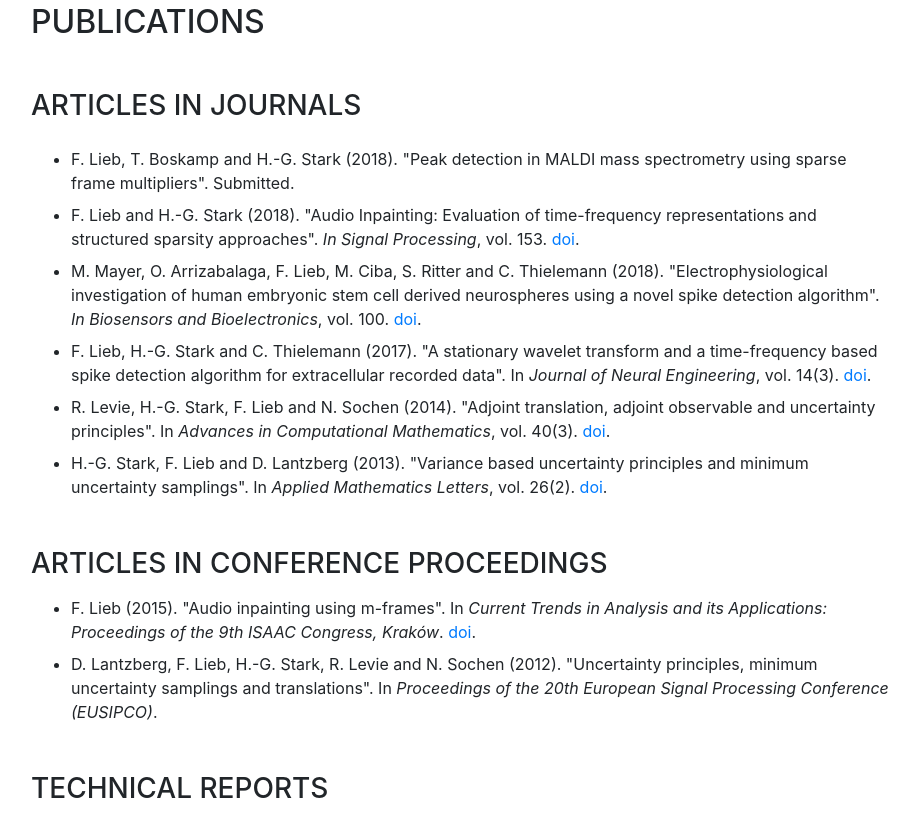
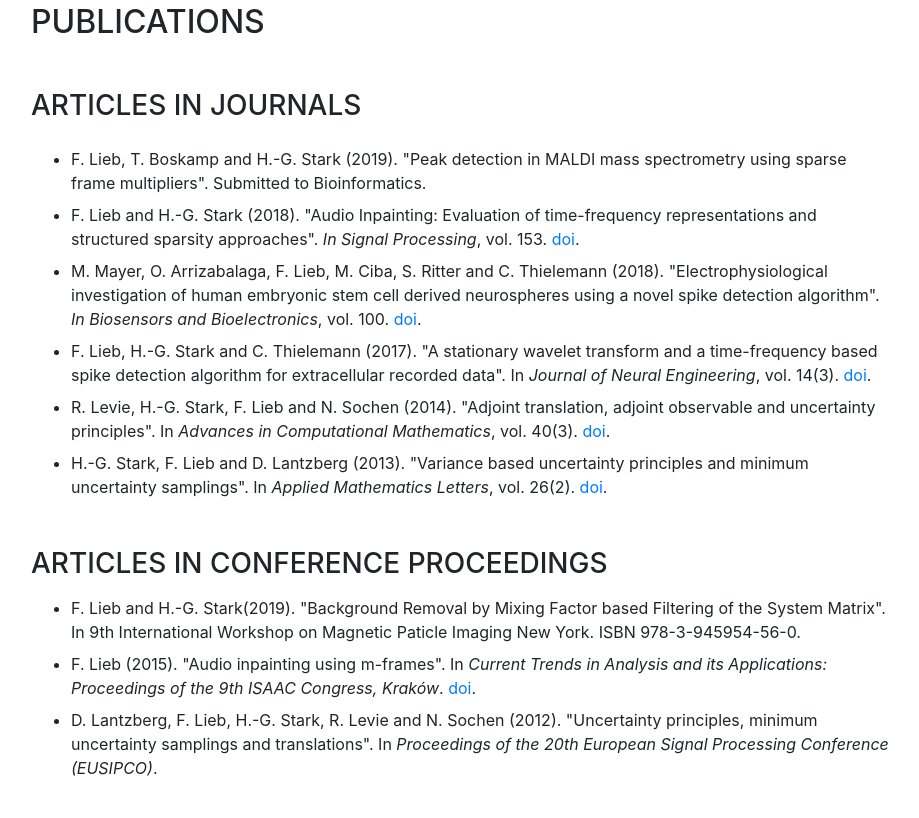
Before and after one commit to flieb/flieb.github.io, a website with bundled scripts: page index.html in a window 1280 px wide. Shown: the part 1802-2620 px from the top of the page, without its empty margins (337-1256 px from the left). Built offline with nearby package versions, Linux system fonts and the light colour scheme; a web font is replaced by a local one.

Commit message:
IWMPI change

```diff
--- a/index.html
+++ b/index.html
@@ -120,7 +120,7 @@
           <h3 class="mb-4">Articles in Journals</h3>
             <ul class="mypubul">
                 <li>
-                    F. Lieb, T. Boskamp and H.-G. Stark (2018). "Peak detection in MALDI mass spectrometry using sparse frame multipliers". Submitted.
+                    F. Lieb, T. Boskamp and H.-G. Stark (2019). "Peak detection in MALDI mass spectrometry using sparse frame multipliers". Submitted to Bioinformatics.
                 </li>
                 <li>
                     F. Lieb and H.-G. Stark (2018). "Audio Inpainting: Evaluation of time-frequency representations and structured sparsity approaches". <i>In Signal Processing</i>, vol. 153. <a href="https://doi.org/10.1016/j.sigpro.2018.07.012">doi</a>.
@@ -143,6 +143,9 @@ using a novel spike detection algorithm". <i>In Biosensors and Bioelectronics</i
 
           <h3 class="mb-3 mt-5">Articles in Conference Proceedings</h3>
             <ul class="mypubul">
+                <li>F. Lieb and H.-G. Stark(2019). "Background Removal by Mixing Factor based Filtering of the System Matrix". In 9th International Workshop on Magnetic Paticle Imaging New York. ISBN 978-3-945954-56-0.
+
+                </li>
                 <li>
                     F. Lieb (2015). "Audio inpainting using m-frames". In <i>Current Trends in Analysis and its Applications: Proceedings of the 9th ISAAC Congress, Kraków</i>. <a href="https://doi.org/10.1007/978-3-319-12577-0_77">doi</a>.
                 </li>
@@ -172,57 +175,7 @@ using a novel spike detection algorithm". <i>In Biosensors and Bioelectronics</i
       </section>
 
 
-      <!--section class="resume-section p-3 p-lg-5 d-flex flex-column" id="experience">
-        <div class="my-auto">
-          <h2 class="mb-5">Experience</h2>
 
-          <div class="resume-item d-flex flex-column flex-md-row mb-5">
-            <div class="resume-content mr-auto">
-              <h3 class="mb-0">Senior Web Developer</h3>
-              <div class="subheading mb-3">Intelitec Solutions</div>
-              <p>Bring to the table win-win survival strategies to ensure proactive domination. At the end of the day, going forward, a new normal that has evolved from generation X is on the runway heading towards a streamlined cloud solution. User generated content in real-time will have multiple touchpoints for offshoring.</p>
-            </div>
-            <div class="resume-date text-md-right">
-              <span class="text-primary">March 2013 - Present</span>
-            </div>
-          </div>
-
-          <div class="resume-item d-flex flex-column flex-md-row mb-5">
-            <div class="resume-content mr-auto">
-              <h3 class="mb-0">Web Developer</h3>
-              <div class="subheading mb-3">Intelitec Solutions</div>
-              <p>Capitalize on low hanging fruit to identify a ballpark value added activity to beta test. Override the digital divide with additional clickthroughs from DevOps. Nanotechnology immersion along the information highway will close the loop on focusing solely on the bottom line.</p>
-            </div>
-            <div class="resume-date text-md-right">
-              <span class="text-primary">December 2011 - March 2013</span>
-            </div>
-          </div>
-
-          <div class="resume-item d-flex flex-column flex-md-row mb-5">
-            <div class="resume-content mr-auto">
-              <h3 class="mb-0">Junior Web Designer</h3>
-              <div class="subheading mb-3">Shout! Media Productions</div>
-              <p>Podcasting operational change management inside of workflows to establish a framework. Taking seamless key performance indicators offline to maximise the long tail. Keeping your eye on the ball while performing a deep dive on the start-up mentality to derive convergence on cross-platform integration.</p>
-            </div>
-            <div class="resume-date text-md-right">
-              <span class="text-primary">July 2010 - December 2011</span>
-            </div>
-          </div>
-
-          <div class="resume-item d-flex flex-column flex-md-row">
-            <div class="resume-content mr-auto">
-              <h3 class="mb-0">Web Design Intern</h3>
-              <div class="subheading mb-3">Shout! Media Productions</div>
-              <p>Collaboratively administrate empowered markets via plug-and-play networks. Dynamically procrastinate B2C users after installed base benefits. Dramatically visualize customer directed convergence without revolutionary ROI.</p>
-            </div>
-            <div class="resume-date text-md-right">
-              <span class="text-primary">September 2008 - June 2010</span>
-            </div>
-          </div>
-
-        </div>
-
-      </section-->
 
       <hr class="m-0">
 
@@ -234,7 +187,7 @@ using a novel spike detection algorithm". <i>In Biosensors and Bioelectronics</i
             <div class="resume-content mr-auto">
               <h3 class="mb-0">University of Bremen</h3>
               <div class="subheading mb-3">Dr.-Ing.</div>
-              <div><i>"The affine uncertainty principle, associated frames and applications in signal processing"</i>.</div>
+              <div><i>"The affine uncertainty principle, associated frames and applications in signal processing"<a href="http://nbn-resolving.de/urn:nbn:de:gbv:46-00106720-18">doi</a></i>.</div>
             </div>
             <div class="resume-date text-md-right">
               <span class="text-primary">October 2012 - July 2018</span>
@@ -266,79 +219,6 @@ using a novel spike detection algorithm". <i>In Biosensors and Bioelectronics</i
         </div>
       </section>
 
-      <!--hr class="m-0">
-
-      <section class="resume-section p-3 p-lg-5 d-flex flex-column" id="skills">
-        <div class="my-auto">
-          <h2 class="mb-5">Skills</h2>
-
-          <div class="subheading mb-3">Programming Languages &amp; Tools</div>
-          <ul class="list-inline dev-icons">
-            <li class="list-inline-item">
-              <i class="fab fa-html5"></i>
-            </li>
-            <li class="list-inline-item">
-              <i class="fab fa-css3-alt"></i>
-            </li>
-            <li class="list-inline-item">
-              <i class="fab fa-js-square"></i>
-            </li>
-            <li class="list-inline-item">
-              <i class="fab fa-angular"></i>
-            </li>
-            <li class="list-inline-item">
-              <i class="fab fa-react"></i>
-            </li>
-            <li class="list-inline-item">
-              <i class="fab fa-node-js"></i>
-            </li>
-            <li class="list-inline-item">
-              <i class="fab fa-sass"></i>
-            </li>
-            <li class="list-inline-item">
-              <i class="fab fa-less"></i>
-            </li>
-            <li class="list-inline-item">
-              <i class="fab fa-wordpress"></i>
-            </li>
-            <li class="list-inline-item">
-              <i class="fab fa-gulp"></i>
-            </li>
-            <li class="list-inline-item">
-              <i class="fab fa-grunt"></i>
-            </li>
-            <li class="list-inline-item">
-              <i class="fab fa-npm"></i>
-            </li>
-          </ul>
-
-          <div class="subheading mb-3">Workflow</div>
-          <ul class="fa-ul mb-0">
-            <li>
-              <i class="fa-li fa fa-check"></i>
-              Mobile-First, Responsive Design</li>
-            <li>
-              <i class="fa-li fa fa-check"></i>
-              Cross Browser Testing &amp; Debugging</li>
-            <li>
-              <i class="fa-li fa fa-check"></i>
-              Cross Functional Teams</li>
-            <li>
-              <i class="fa-li fa fa-check"></i>
-              Agile Development &amp; Scrum</li>
-          </ul>
-        </div>
-      </section-->
-
-      <!--hr class="m-0">
-
-      <section class="resume-section p-3 p-lg-5 d-flex flex-column" id="interests">
-        <div class="my-auto">
-          <h2 class="mb-5">Interests</h2>
-          <p>Lorem Ipsum.</p>
-          <p class="mb-0">Lorem ipsum.</p>
-        </div>
-      </section-->
 
       <hr class="m-0">
 
```
